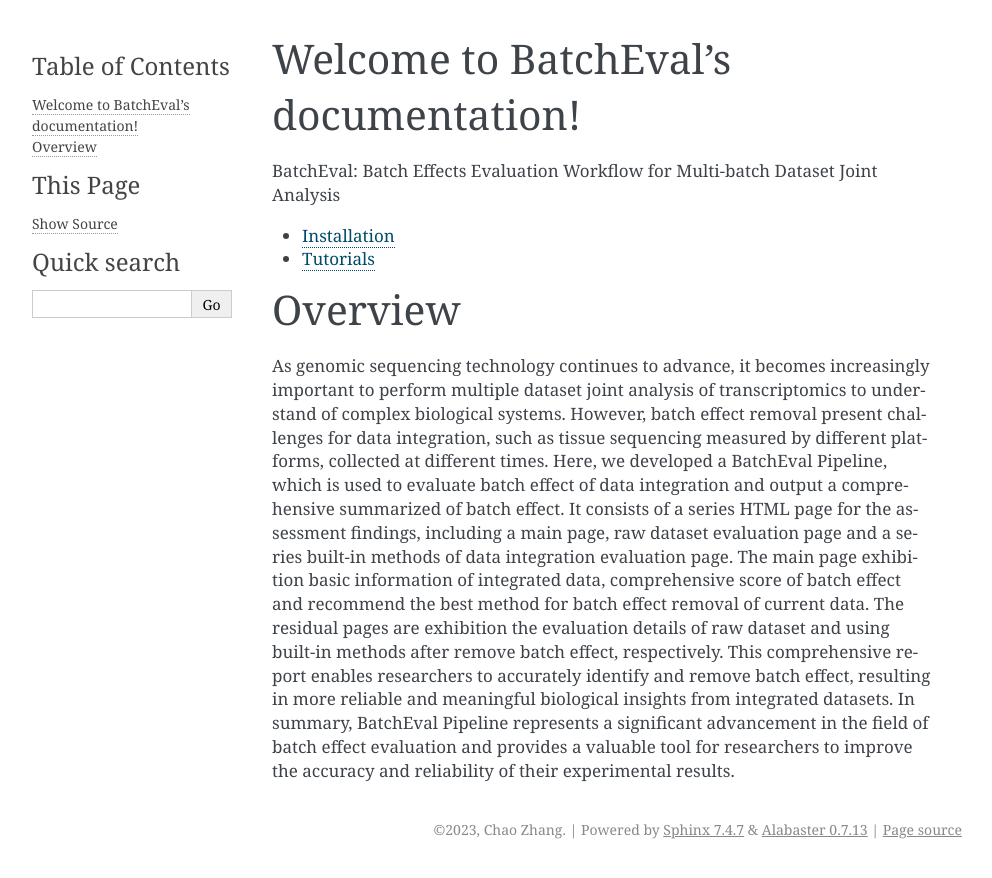
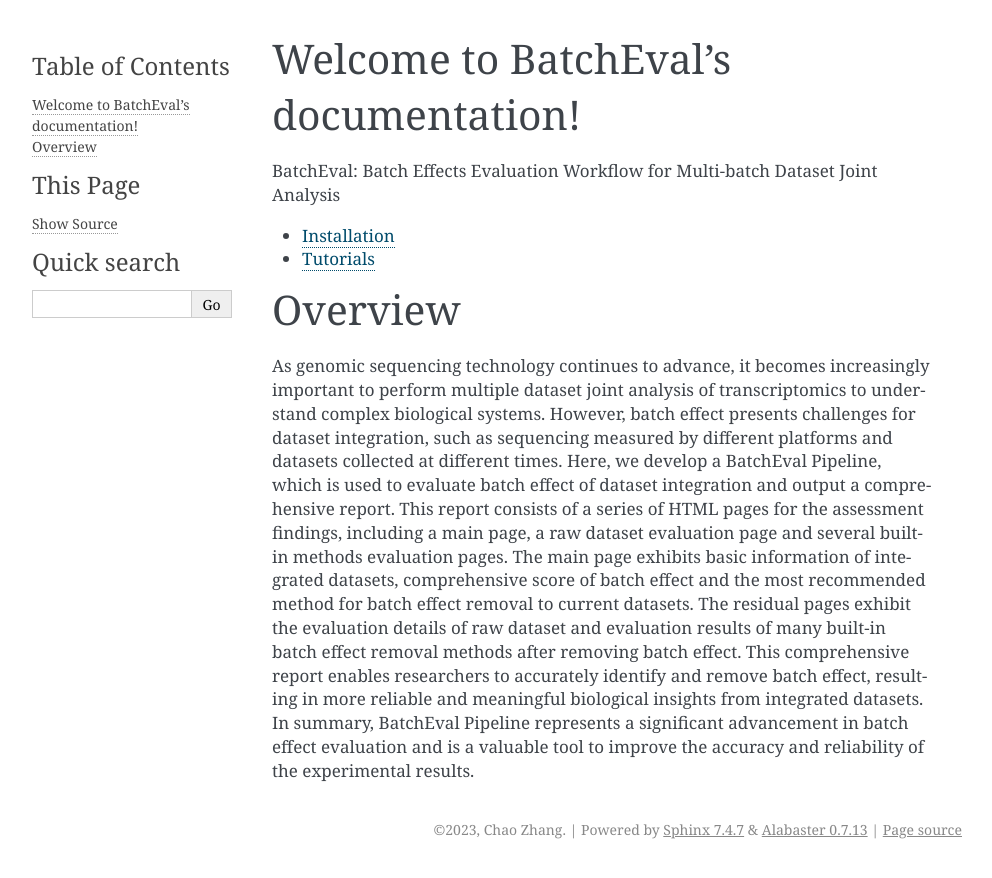
Before and after one commit to STOmics/BatchEval, a Sphinx documentation site: the page built from docs/source/index.rst, in a window 1280 px wide. Shown: the top 878 px of the page, without its empty margins (148-1140 px from the left). Built offline with Sphinx 7.4.7, drawn with Linux system fonts in a browser that asks for light colours.

Commit message:
Update index.rst

```diff
--- a/docs/source/index.rst
+++ b/docs/source/index.rst
@@ -16,4 +16,4 @@ BatchEval: Batch Effects Evaluation Workflow for Multi-batch Dataset Joint Analy
 
 Overview
 ========
-As genomic sequencing technology continues to advance, it becomes increasingly important to perform multiple dataset joint analysis of transcriptomics to understand of complex biological systems. However, batch effect removal present challenges for data integration, such as tissue sequencing measured by different platforms, collected at different times. Here, we developed a BatchEval Pipeline, which is used to evaluate batch effect of data integration and output a comprehensive summarized of batch effect. It consists of a series HTML page for the assessment findings, including a main page, raw dataset evaluation page and a series built-in methods of data integration evaluation page. The main page exhibition basic information of integrated data, comprehensive score of batch effect and recommend the best method for batch effect removal of current data.  The residual pages are exhibition the evaluation details of raw dataset and using built-in methods after remove batch effect, respectively. This comprehensive report enables researchers to accurately identify and remove batch effect, resulting in more reliable and meaningful biological insights from integrated datasets. In summary, BatchEval Pipeline represents a significant advancement in the field of batch effect evaluation and provides a valuable tool for researchers to improve the accuracy and reliability of their experimental results.
+As genomic sequencing technology continues to advance, it becomes increasingly important to perform multiple dataset joint analysis of transcriptomics to understand complex biological systems. However, batch effect presents challenges for dataset integration, such as sequencing measured by different platforms and datasets collected at different times. Here, we develop a BatchEval Pipeline, which is used to evaluate batch effect of dataset integration and output a comprehensive report. This report consists of a series of HTML pages for the assessment findings, including a main page, a raw dataset evaluation page and several built-in methods evaluation pages. The main page exhibits basic information of integrated datasets, comprehensive score of batch effect and the most recommended method for batch effect removal to current datasets. The residual pages exhibit the evaluation details of raw dataset and evaluation results of many built-in batch effect removal methods after removing batch effect. This comprehensive report enables researchers to accurately identify and remove batch effect, resulting in more reliable and meaningful biological insights from integrated datasets. In summary, BatchEval Pipeline represents a significant advancement in batch effect evaluation and is a valuable tool to improve the accuracy and reliability of the experimental results.
```
